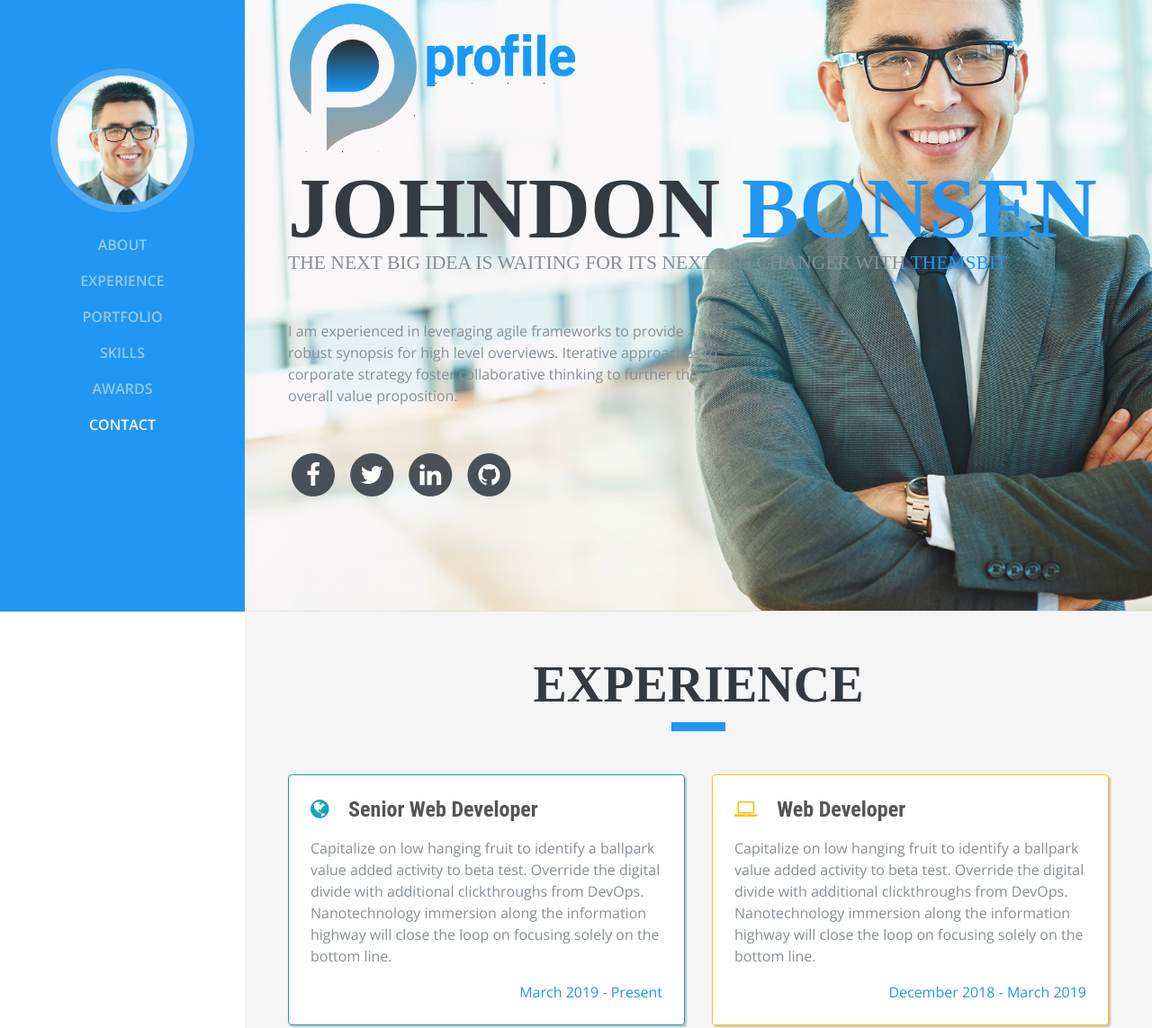
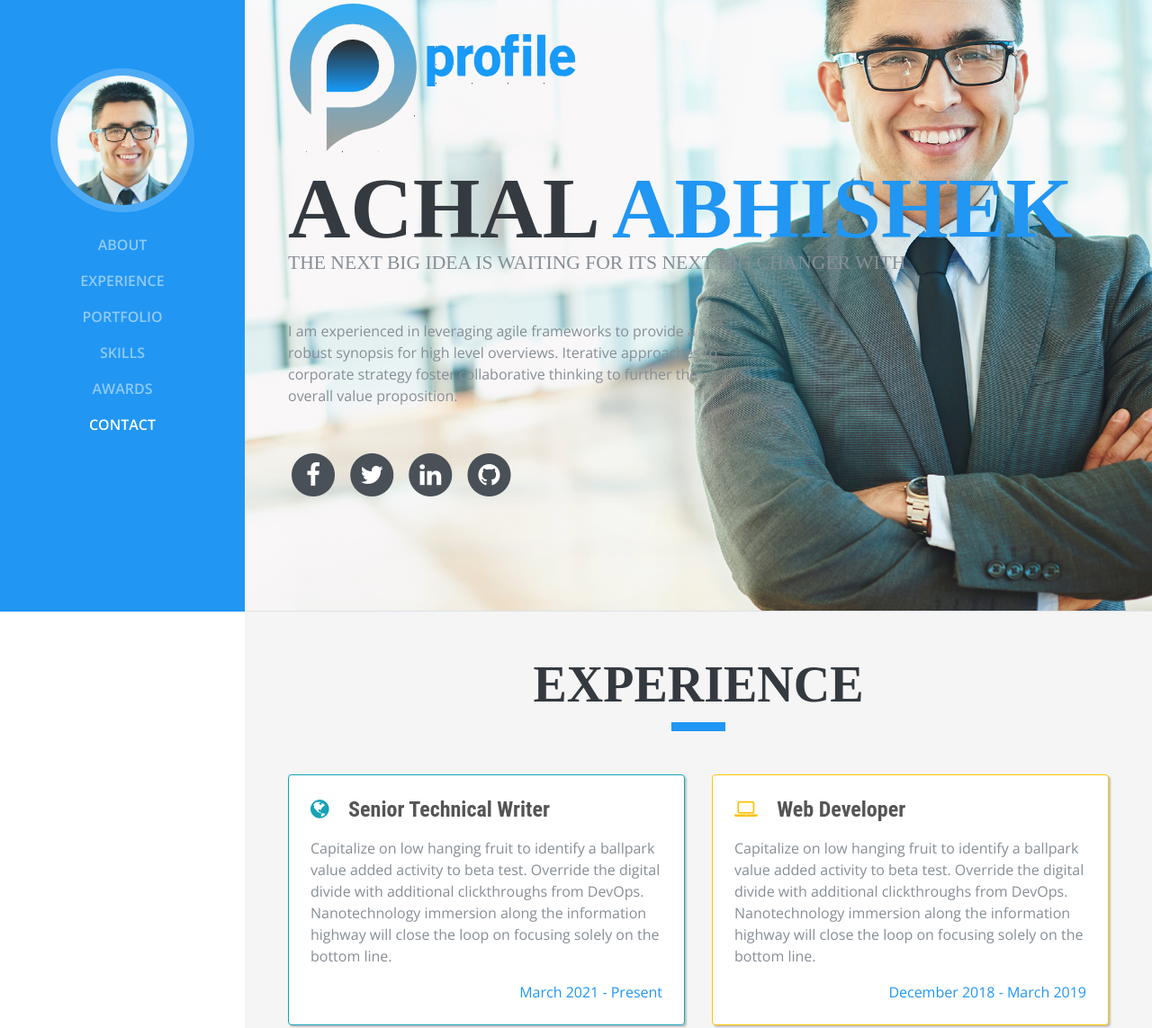
Before and after one commit to achalabhishek/achalabhishek.github.io, a plain HTML site: page index.html in a window 1280 px wide. Shown: the part 120-1263 px from the top of the page at 90% size. Drawn offline with nearby package versions, Linux system fonts and the light colour scheme; a web font is replaced by a local one.

Commit message:
Update index.html

```diff
--- a/index.html
+++ b/index.html
@@ -15,7 +15,7 @@ License URL: https://creativecommons.org/licenses/by/4.0/
     <meta name="author" content="">
 
     <link rel="shortcut icon" href="img/favicon.ico">
-    <title>Profile Bootstrap Theme</title>
+    <title>Achal Abhishek</title>
 
     <!-- Global stylesheets -->
     <link href="css/bootstrap/bootstrap.min.css" rel="stylesheet">
@@ -71,11 +71,10 @@ License URL: https://creativecommons.org/licenses/by/4.0/
       <section class="resume-section p-3 p-lg-5 d-flex d-column" id="about">
           <div class="my-auto" >
               <img src="img/logo-s.png" class="img-fluid mb-3" alt="">
-              <h1 class="mb-0">Johndon
-                <span class="text-primary">Bonsen</span>
+              <h1 class="mb-0">Achal
+                <span class="text-primary">Abhishek</span>
               </h1>
               <div class="subheading mb-5">THE NEXT BIG IDEA IS WAITING FOR ITS NEXT BIG CHANGER WITH
-                  <a href="#">THEMSBIT</a>
               </div>
               <p class="mb-5" style="max-width: 500px;" >I am experienced in leveraging agile frameworks to provide a robust synopsis for high level overviews. Iterative approaches to corporate strategy foster collaborative thinking to further the overall value proposition.</p>
               <ul class="list-inline list-social-icons mb-0">
@@ -127,11 +126,11 @@ License URL: https://creativecommons.org/licenses/by/4.0/
               <div class="resume-item col-md-6 col-sm-12 " >
                 <div class="card mx-0 p-4 mb-5" style="border-color: #17a2b8; box-shadow: 2px 2px 2px rgba(0, 0, 0, 0.21);">
                   <div class=" resume-content mr-auto">
-                      <h4 class="mb-3"><i class="fa fa-globe mr-3 text-info"></i> Senior Web Developer</h4>
+                      <h4 class="mb-3"><i class="fa fa-globe mr-3 text-info"></i> Senior Technical Writer</h4>
                       <p>Capitalize on low hanging fruit to identify a ballpark value added activity to beta test. Override the digital divide with additional clickthroughs from DevOps. Nanotechnology immersion along the information highway will close the loop on focusing solely on the bottom line.</p>
                   </div>
                   <div class="resume-date text-md-right">
-                      <span class="text-primary">March 2019 - Present</span>
+                      <span class="text-primary">March 2021 - Present</span>
                   </div>
                 </div>
               </div>
```
